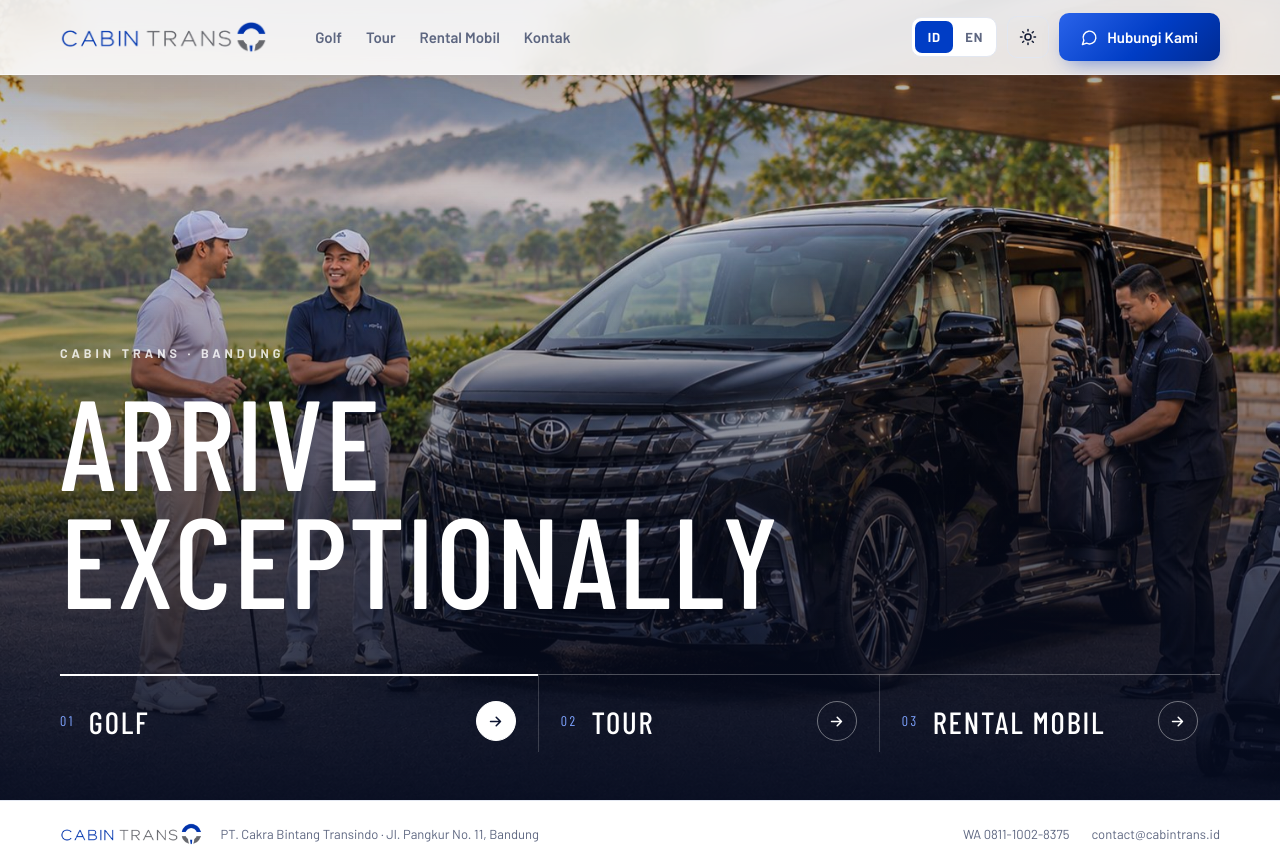
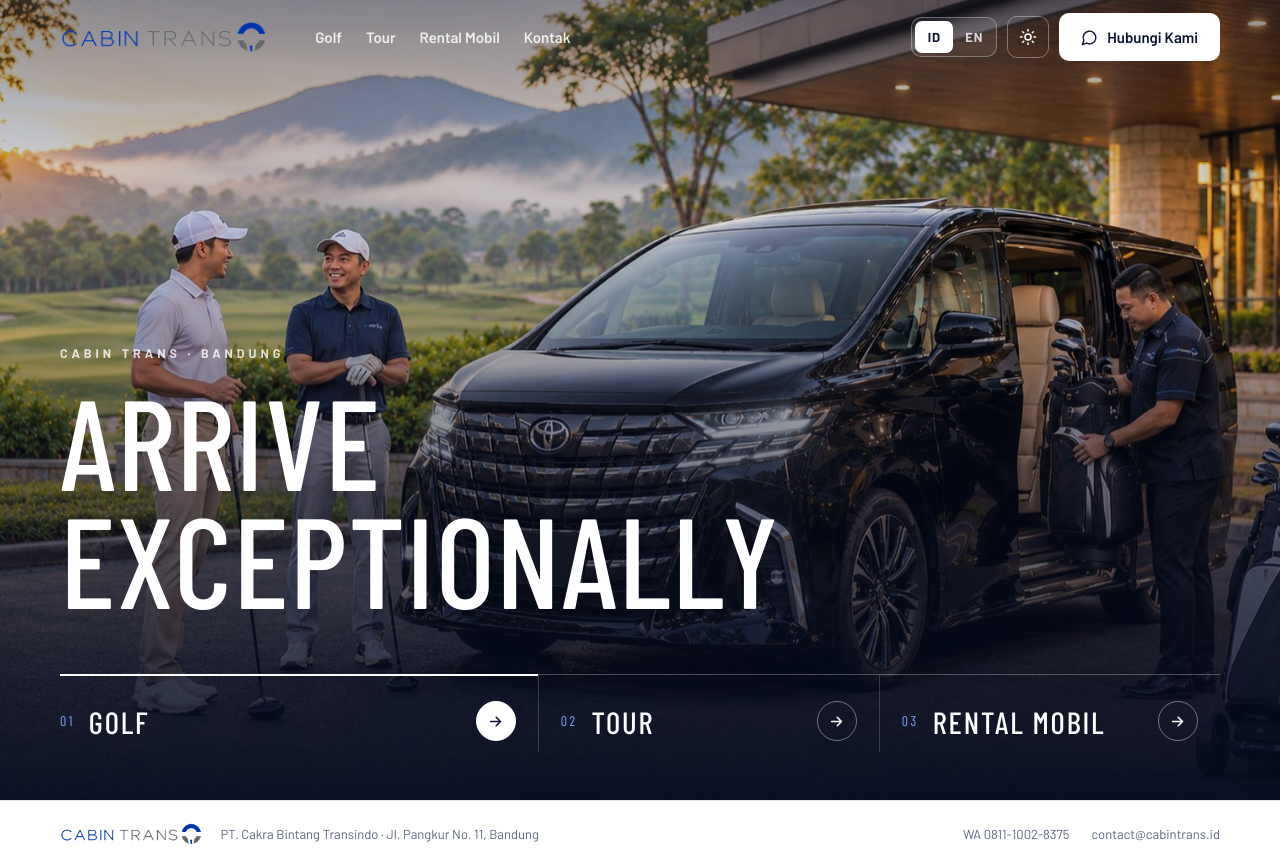
Before and after one commit to qqsatya11/sample-rent-car, a plain HTML site: page index.html in a window 1280 px wide. Drawn offline with nearby package versions, Linux system fonts and the light colour scheme.

Commit message:
landing: header transparan natural, logo warna asli di atas foto
Co-Authored-By: Claude Opus 5.5 <noreply@anthropic.com>
Claude-Session: https://claude.ai/code/session_01X21Gh2M1EyDa9XRDSUhgbj

```diff
--- a/styles.css
+++ b/styles.css
@@ -422,8 +422,16 @@ nav.links a.current::after{content:"";position:absolute;left:0;right:0;bottom:-2
 section[id]{scroll-margin-top:86px}
 
 /* ---------- landing header: kaca putih di atas hero ---------- */
-body[data-page="landing"] header.nav{position:fixed;left:0;right:0;top:0;background:rgba(255,255,255,.88);backdrop-filter:blur(14px) saturate(140%);-webkit-backdrop-filter:blur(14px) saturate(140%);border-color:rgba(255,255,255,.5)}
+body[data-page="landing"] header.nav{position:fixed;left:0;right:0;top:0;transition:background .3s,border-color .3s}
+body[data-page="landing"] header.nav:not(.scrolled){background:transparent;border-color:transparent;backdrop-filter:none;-webkit-backdrop-filter:none}
 body[data-page="landing"] header.nav.scrolled{background:rgba(255,255,255,.96)}
+body[data-page="landing"] header.nav:not(.scrolled) nav.links a{color:rgba(255,255,255,.85)}
+body[data-page="landing"] header.nav:not(.scrolled) nav.links a:hover{color:#fff}
+body[data-page="landing"] header.nav:not(.scrolled) .icon-btn{color:#fff;border-color:rgba(255,255,255,.35)}
+body[data-page="landing"] header.nav:not(.scrolled) .lang{background:rgba(255,255,255,.08);border-color:rgba(255,255,255,.3)}
+body[data-page="landing"] header.nav:not(.scrolled) .lang button{color:rgba(255,255,255,.8)}
+body[data-page="landing"] header.nav:not(.scrolled) .lang button[aria-pressed="true"]{background:#fff;color:var(--navy)}
+body[data-page="landing"] header.nav:not(.scrolled) .nav-cta{background:#fff;color:var(--navy);box-shadow:none}
 
 /* ---------- landing hero ---------- */
 .lp-hero{position:relative;min-height:100vh;min-height:100svh;display:flex;align-items:flex-end;color:#fff;overflow:hidden;background:var(--navy)}
```
